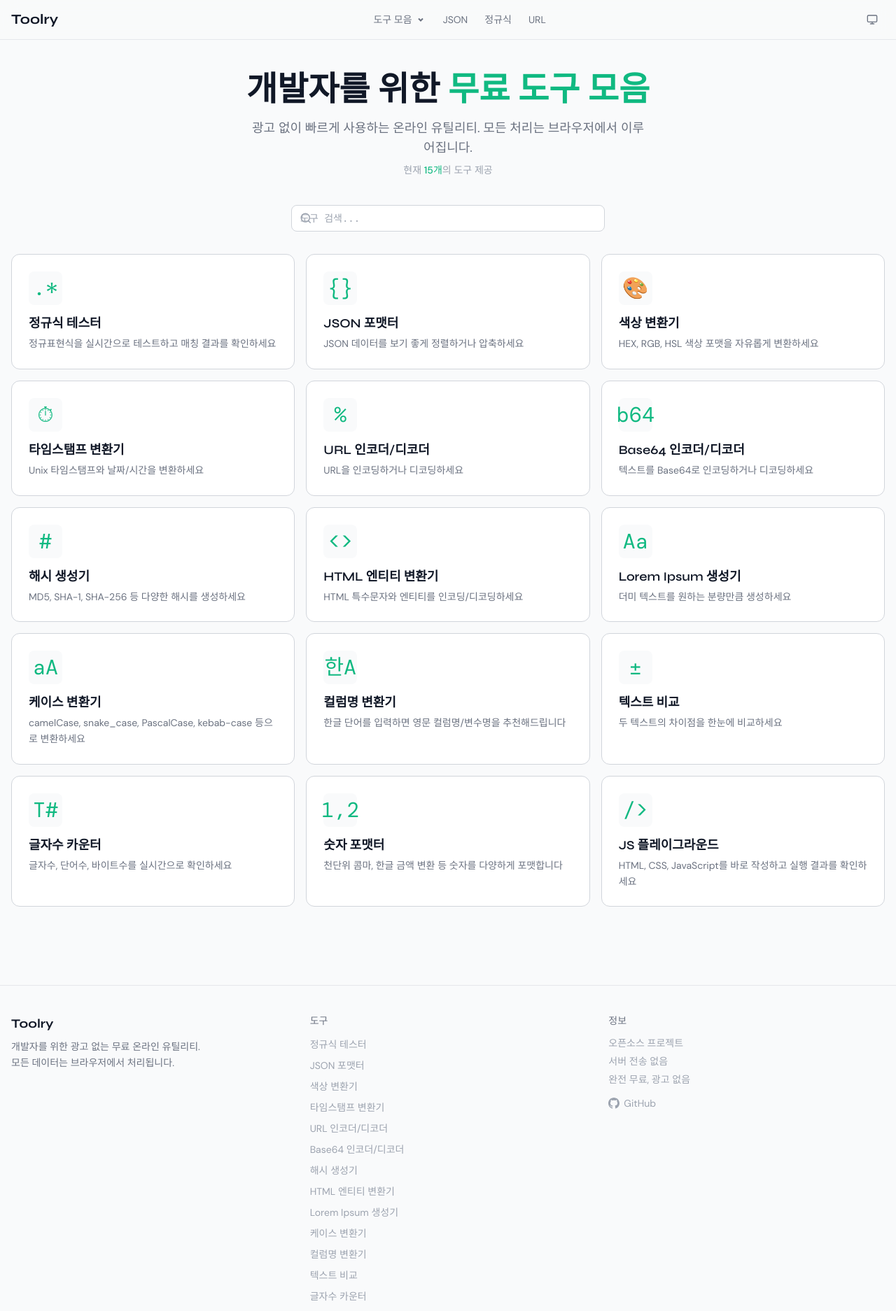
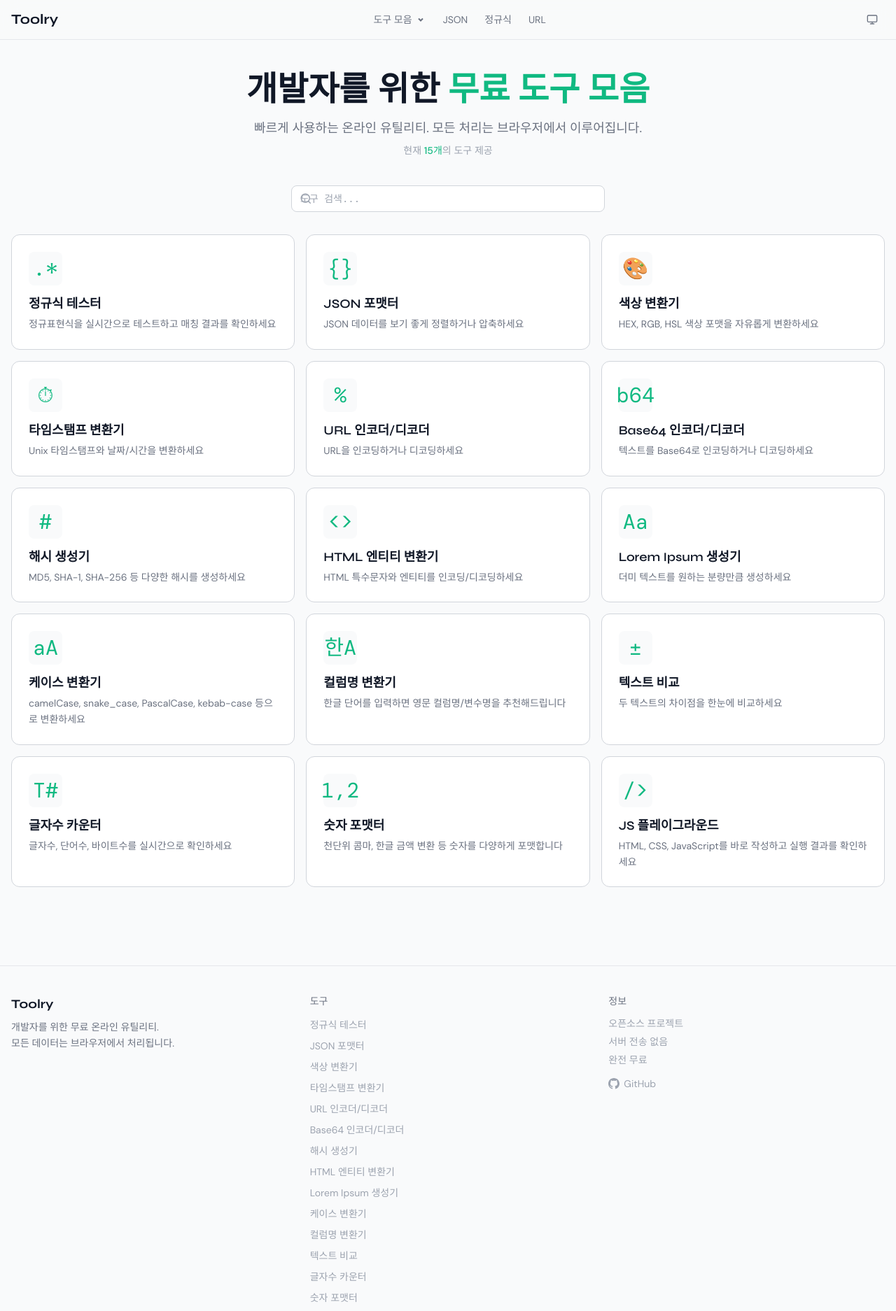
Before and after one commit to jaeseong90/Toolry, a Next.js app: page / in a window 1280 px wide. Shown: the top 1874 px of the page at 70% size. Built offline with nearby package versions, Linux system fonts and the light colour scheme; a web font is replaced by a local one.

Commit message:
feat: add Google AdSense and remove "광고 없는" references
- Add AdSense script (ca-pub-6529673634044767) to layout head
- Update all "광고 없는" text across README, layout, page, footer, manifest

https://claude.ai/code/session_016aXnemi4RjsGMZJdmbPUqG

```diff
--- a/app/layout.tsx
+++ b/app/layout.tsx
@@ -10,14 +10,14 @@ export const metadata: Metadata = {
     template: "%s | Toolry",
   },
   description:
-    "광고 없는 무료 온라인 유틸리티 도구 모음. 정규식 테스터, JSON 포맷터, 색상 변환기, 타임스탬프 변환기, URL 인코더/디코더, 해시 생성기, 텍스트 비교 등을 제공합니다. 모든 처리는 브라우저에서 이루어집니다.",
+    "무료 온라인 유틸리티 도구 모음. 정규식 테스터, JSON 포맷터, 색상 변환기, 타임스탬프 변환기, URL 인코더/디코더, 해시 생성기, 텍스트 비교 등을 제공합니다. 모든 처리는 브라우저에서 이루어집니다.",
   metadataBase: new URL("https://jaeseong90.github.io"),
   alternates: {
     canonical: "/Toolry",
   },
   openGraph: {
     title: "Toolry - 개발자를 위한 무료 온라인 도구 모음",
-    description: "광고 없는 무료 온라인 유틸리티 도구 모음. 모든 처리는 브라우저에서 이루어집니다.",
+    description: "무료 온라인 유틸리티 도구 모음. 모든 처리는 브라우저에서 이루어집니다.",
     url: "https://jaeseong90.github.io/Toolry",
     siteName: "Toolry",
     type: "website",
@@ -26,7 +26,7 @@ export const metadata: Metadata = {
   twitter: {
     card: "summary_large_image",
     title: "Toolry - 개발자를 위한 무료 온라인 도구 모음",
-    description: "광고 없는 무료 온라인 유틸리티 도구 모음",
+    description: "무료 온라인 유틸리티 도구 모음",
   },
   robots: { index: true, follow: true },
   icons: {
@@ -47,6 +47,11 @@ export default function RootLayout({ children }: { children: React.ReactNode })
             __html: `(function(){try{var t=localStorage.getItem('theme');var d=t==='dark'||(t!=='light'&&window.matchMedia('(prefers-color-scheme:dark)').matches);document.documentElement.classList.toggle('dark',d)}catch(e){}})()`,
           }}
         />
+        <script
+          async
+          src="https://pagead2.googlesyndication.com/pagead/js/adsbygoogle.js?client=ca-pub-6529673634044767"
+          crossOrigin="anonymous"
+        />
         <link rel="preconnect" href="https://fonts.googleapis.com" />
         <link rel="preconnect" href="https://fonts.gstatic.com" crossOrigin="anonymous" />
         <link
@@ -61,7 +66,7 @@ export default function RootLayout({ children }: { children: React.ReactNode })
               "@type": "WebSite",
               name: "Toolry",
               url: "https://jaeseong90.github.io/Toolry",
-              description: "개발자를 위한 광고 없는 무료 온라인 유틸리티 도구 모음",
+              description: "개발자를 위한 무료 온라인 유틸리티 도구 모음",
               inLanguage: "ko",
               potentialAction: {
                 "@type": "SearchAction",
--- a/app/page.tsx
+++ b/app/page.tsx
@@ -21,7 +21,7 @@ export default function Home() {
           개발자를 위한 <span className="text-accent">무료 도구 모음</span>
         </h1>
         <p className="mt-4 text-muted text-lg max-w-xl mx-auto">
-          광고 없이 빠르게 사용하는 온라인 유틸리티. 모든 처리는 브라우저에서 이루어집니다.
+          빠르게 사용하는 온라인 유틸리티. 모든 처리는 브라우저에서 이루어집니다.
         </p>
         <p className="mt-2 text-sm text-faint">
           현재 <span className="text-accent font-medium">{tools.length}개</span>의 도구 제공
--- a/components/Footer.tsx
+++ b/components/Footer.tsx
@@ -11,7 +11,7 @@ export default function Footer() {
               Toolry
             </Link>
             <p className="mt-2 text-sm text-muted leading-relaxed">
-              개발자를 위한 광고 없는 무료 온라인 유틸리티.
+              개발자를 위한 무료 온라인 유틸리티.
               <br />
               모든 데이터는 브라우저에서 처리됩니다.
             </p>
@@ -36,7 +36,7 @@ export default function Footer() {
             <ul className="space-y-1.5">
               <li className="text-sm text-faint">오픈소스 프로젝트</li>
               <li className="text-sm text-faint">서버 전송 없음</li>
-              <li className="text-sm text-faint">완전 무료, 광고 없음</li>
+              <li className="text-sm text-faint">완전 무료</li>
               <li>
                 <a
                   href="https://github.com/jaeseong90/Toolry"
```
Also changed, not shown: public/manifest.json, 1 other file (tests, documents, lock files or other folders).
